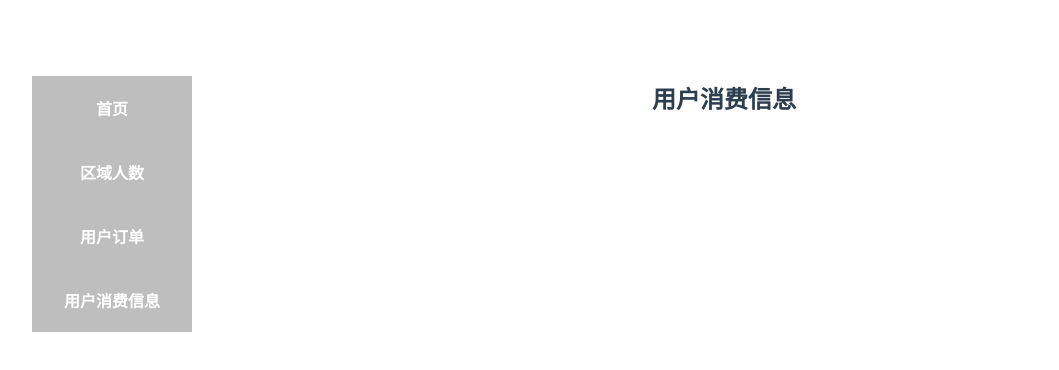
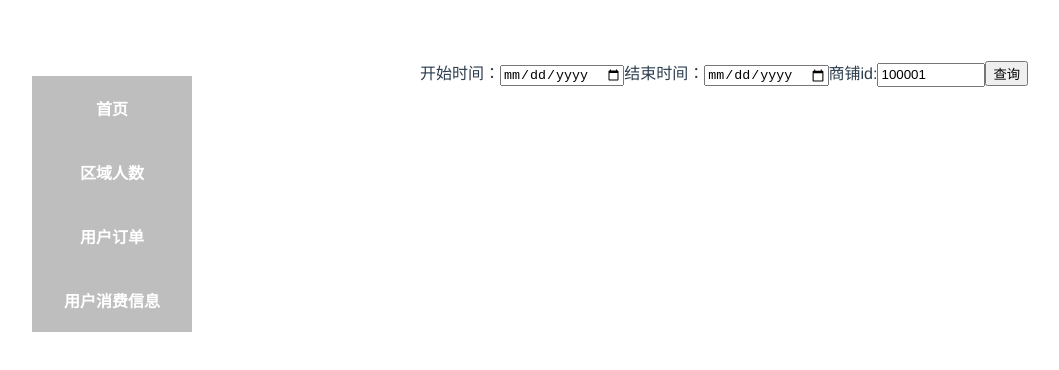
Before and after one commit to YaOuGuoJi/platform-vue, a Vue app: page /user/shopInfo in a window 1280 px wide. Shown: the top 370 px of the page, without its empty margins (16-1075 px from the left). Built offline with nearby package versions, Linux system fonts and the light colour scheme; no server answers.

Commit message:
修改代码

```diff
--- a/config/index.js
+++ b/config/index.js
@@ -12,7 +12,7 @@ module.exports = {
     assetsPublicPath: '/',
     proxyTable: {
       '/api': {
-        target: 'http://39.106.38.77:8080/platform',
+        target: 'http://localhost:8080',
         changeOrigin: true,
         pathRewrite: {
           '^/api': ''
--- a/src/components/UserShopInfo.vue
+++ b/src/components/UserShopInfo.vue
@@ -1,11 +1,42 @@
 <template>
   <div>
-    <h2>用户消费信息</h2>
-    <div id="frequency"></div>
-    <div id="price"></div>
+    <template>
+      <div>
+        <label>开始时间：</label>
+        <input v-model="start" type="date"/>
+        <label>结束时间：</label>
+        <input v-model="end" type="date"/>
+        <label>商铺id:</label>
+        <input v-model="shopId" type="text" id="in"/>
+        <button v-on:click="search()">查询</button>
+      </div>
+    </template>
+    <br/><br/>
+    <div v-show="test">
+      <p align="left">共有{{number}}位顾客在该店消费过，具体信息如下：
+      </p>
+      <table border="1px">
+        <tr>
+          <td>
+            <p align="left">男性顾客:{{numberOfMale}}位,女性顾客:{{numberOfFemale}}位</p>
+            <div>
               <div id="male"></div>
               <div id="female"></div>
-    <!--<div id="test"></div>-->
+            </div>
+          </td>
+        </tr>
+        <tr>
+          <td>
+            <br/><br/>
+            <div>
+              <div id="price"></div>
+              <div id="frequency"></div>
+            </div>
+          </td>
+        </tr>
+      </table>
+    </div>
+
   </div>
 </template>
 
@@ -16,14 +47,23 @@
   export default {
     name: 'userShopInfo',
     data() {
-      return {}
+      return {
+        shopId: 100001,
+        start:null,
+        end:null,
+        test: null,
+        number:0,
+        numberOfMale:0,
+        numberOfFemale:0
+      }
     },
-    mounted() {
+    methods: {
+      search: function () {
         axios.get('/api/shop/consumer/analysis', {
           params: {
-          shopId: 100001,
-          start: '2016-09-01 00:00:00',
-          end: '2018-12-31 00:00:00'
+            shopId: this.shopId,
+            start: this.start + " 00:00:00",
+            end: this.end + " 23:59:59"
           }
         }).then((response) => {
           if (response.status !== 200 || !response.data) {
@@ -32,50 +72,13 @@
           this.dataInvoker(response.data)
         })
       },
-    methods: {
       dataInvoker(response) {
         if (!response.success || response.code !== 200) {
           window.alert(response.message)
           return
         }
-        console.log(response)
-        let price = echarts.init(document.getElementById("price"))
-        price.setOption({
-          title: {
-            text: '顾客消费额',
-            subtext: '总消费额为' + response.data.price.totalPrice + '，平均消费额为' + response.data.price.averagePrice,
-            x: 'center'
-          },
-          tooltip: {
-            trigger: 'item',
-            formatter: "{a} <br/>{b} : {c} ({d}%)"
-          },
-          legend: {
-            orient: 'vertical',
-            left: 'left',
-            data: ['小于平均消费额', '平均消费额附近', '大于平均消费额']
-          },
-          series: [
-            {
-              name: '人数',
-              type: 'pie',
-              radius: '55%',
-              center: ['50%', '60%'],
-              data: [
-                {value: response.data.price.distributed.lessAverage, name: '小于平均消费额'},
-                {value: response.data.price.distributed.nearAverage, name: '平均消费额附近'},
-                {value: response.data.price.distributed.overAverage, name: '大于平均消费额'}
-              ],
-              itemStyle: {
-                emphasis: {
-                  shadowBlur: 10,
-                  shadowOffsetX: 0,
-                  shadowColor: 'rgba(0, 0, 0, 0.5)'
-                }
-              }
-            }
-          ]
-        });
+        this.test = response.data.price.averagePrice
+
         var frequencySplit = [];
         var frequencyMessage = [];
         var frequencyMap = response.data.frequency.distributed;
@@ -117,6 +120,44 @@
           ]
         });
 
+        let price = echarts.init(document.getElementById("price"))
+        price.setOption({
+          title: {
+            text: '顾客消费额',
+            subtext: '总消费额为' + response.data.price.totalPrice + '，平均消费额为' + response.data.price.averagePrice,
+            x: 'center'
+          },
+          tooltip: {
+            trigger: 'item',
+            formatter: "{a} <br/>{b} : {c} ({d}%)"
+          },
+          legend: {
+            orient: 'vertical',
+            left: 'left',
+            data: ['小于平均消费额', '平均消费额附近', '大于平均消费额']
+          },
+          series: [
+            {
+              name: '人数',
+              type: 'pie',
+              radius: '55%',
+              center: ['50%', '60%'],
+              data: [
+                {value: response.data.price.distributed.lessAverage, name: '小于平均消费额'},
+                {value: response.data.price.distributed.nearAverage, name: '平均消费额附近'},
+                {value: response.data.price.distributed.overAverage, name: '大于平均消费额'}
+              ],
+              itemStyle: {
+                emphasis: {
+                  shadowBlur: 10,
+                  shadowOffsetX: 0,
+                  shadowColor: 'rgba(0, 0, 0, 0.5)'
+                }
+              }
+            }
+          ]
+        });
+
         var maleMap = response.data.sexAndAge.male;
         var maleName = []
         var maleNameAndValue = []
@@ -124,12 +165,13 @@
         for (var key in maleMap) {
           maleName.push(key + '岁')
           maleNameAndValue.push({value: maleMap[key], name: key + '岁'})
+          this.numberOfMale=this.numberOfMale+maleMap[key]
         }
         let male = echarts.init(document.getElementById("male"))
         male.setOption({
           title: {
             text: '男性顾客年龄分布',
-            subtext: '模拟',
+            subtext: '共'+this.numberOfMale+'位',
             x: 'center'
           },
           tooltip: {
@@ -164,12 +206,14 @@
         for (var key in femaleMap) {
           femaleName.push(key + '岁')
           femaleNameAndValue.push({value: femaleMap[key], name: key + '岁'})
+          this.numberOfFemale=this.numberOfFemale+femaleMap[key]
         }
+        this.number=this.numberOfMale+this.numberOfFemale
         let female = echarts.init(document.getElementById("female"))
         female.setOption({
           title: {
             text: '女性顾客年龄分布',
-            subtext: '模拟',
+            subtext: '共'+this.numberOfFemale+'位',
             x: 'center'
           },
           tooltip: {
@@ -198,29 +242,38 @@
             }
           ]
         });
+
       }
     }
-
   }
 </script>
 <style scoped>
   #price {
+    float: left;
     width: 550px;
-    height: 350px;
+    height: 320px;
   }
 
   #frequency {
+    float: left;
     width: 550px;
-    height: 350px;
+    height: 320px;
   }
 
   #male {
+    float: left;
     width: 550px;
-    height: 350px;
+    height: 300px;
   }
 
   #female {
+    float: left;
     width: 550px;
-    height: 350px;
+    height: 300px;
+  }
+
+  #in {
+    width: 100px;
+    height: 18px;
   }
 </style>
```
Also changed, not shown: 1 other file (tests, documents, lock files or other folders). Lines whose indentation alone changed are shown as unchanged.
